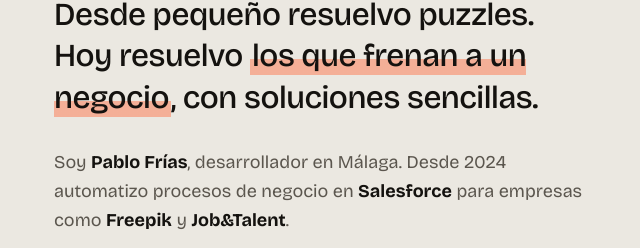
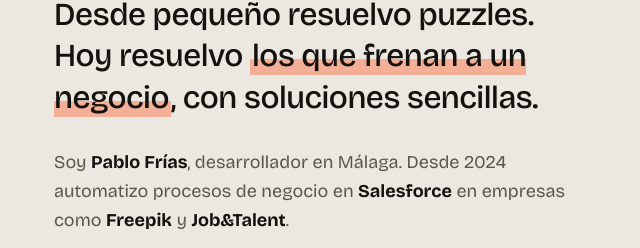
Before and after one commit to PabloFriasCampos/portfolio, a plain HTML site: page index.html in a window 1280 px wide. Shown: the part 6109-6357 px from the top of the page, 6-646 px from the left. Drawn offline with nearby package versions, Linux system fonts and the light colour scheme.

Commit message:
[POR-2] Ajustar el texto de «Quién soy»: «en empresas como», no «para» (#2)
* [POR-2] Ajustar el texto de «Quién soy»: «en empresas como», no «para»

Co-Authored-By: Claude Sonnet 5.5 <noreply@anthropic.com>

* [POR-2] Quitar capturas de revisión

Co-Authored-By: Claude Sonnet 5.5 <noreply@anthropic.com>

---------

Co-authored-by: Claude Sonnet 5.5 <noreply@anthropic.com>

```diff
--- a/index.html
+++ b/index.html
@@ -1347,7 +1347,7 @@
           <p class="about-lead">Desde pequeño resuelvo puzzles. Hoy resuelvo <span class="mark">los que frenan a un
               negocio</span>, con soluciones sencillas.</p>
           <p class="body">Soy <strong>Pablo Frías</strong>, desarrollador en Málaga. Desde 2024 automatizo procesos
-            de negocio en <strong>Salesforce</strong> para empresas como <strong>Freepik</strong> y
+            de negocio en <strong>Salesforce</strong> en empresas como <strong>Freepik</strong> y
             <strong>Job&amp;Talent</strong>.</p>
           <p class="body">En mis proyectos propios llevo esa experiencia a negocios con atención al público: clínicas,
             centros y servicios con cita que no pueden permitirse perder un mensaje.</p>
```
